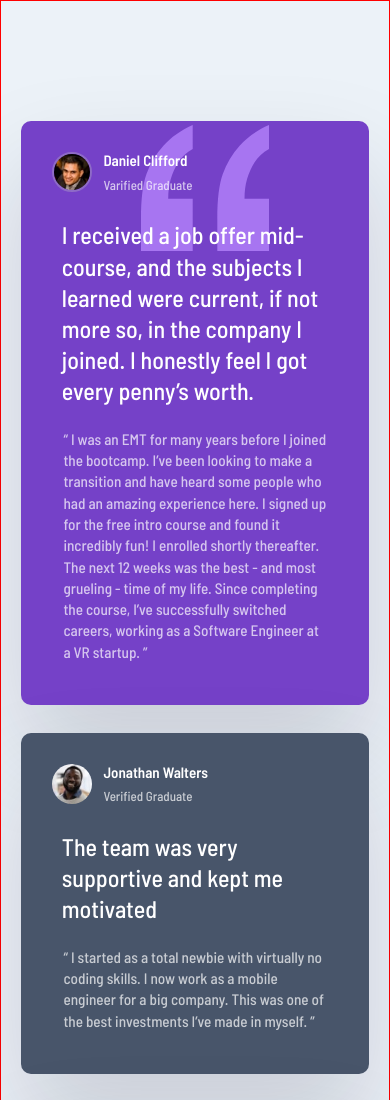
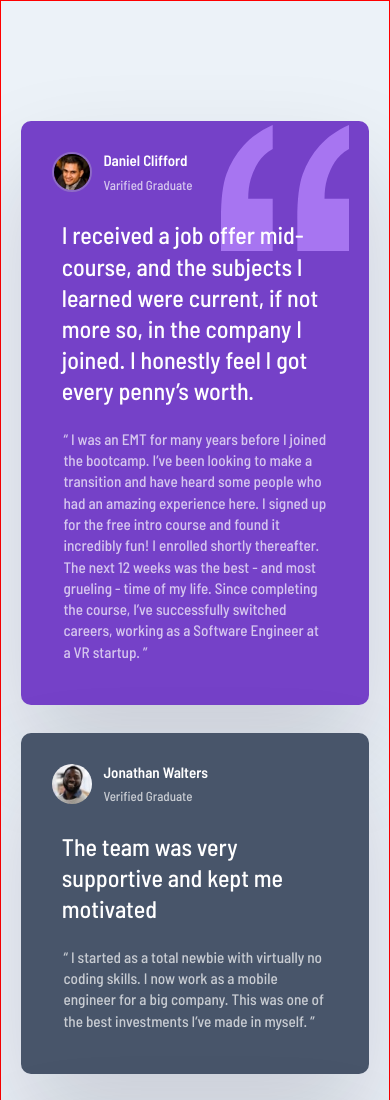
Before and after one commit to aadiisk21/P11, a plain HTML site: page index.html in a window 390 px wide. Shown: the top 1100 px of the page. Drawn offline with Linux system fonts and the light colour scheme.

Commit message:
changed pattern quotation svg's right side margin from 100 to 20px

```diff
--- a/css/style.css
+++ b/css/style.css
@@ -202,11 +202,17 @@ body {
 
 @media screen and (max-width:768px) {
     .container {
-        /* grid-template-columns: 1fr;
-        max-width: 100vw; */
+        max-width: 100vw;
         display: flex;
         justify-content: center;
         align-items: center;
         flex-flow: column;
     }
+
+    .card__bg-purple {
+        background-image: url(../images/bg-pattern-quotation.svg);
+        background-repeat: no-repeat;
+        background-size: 8rem auto;
+        background-position: top 4px right 20px;
+    }
 }
```
